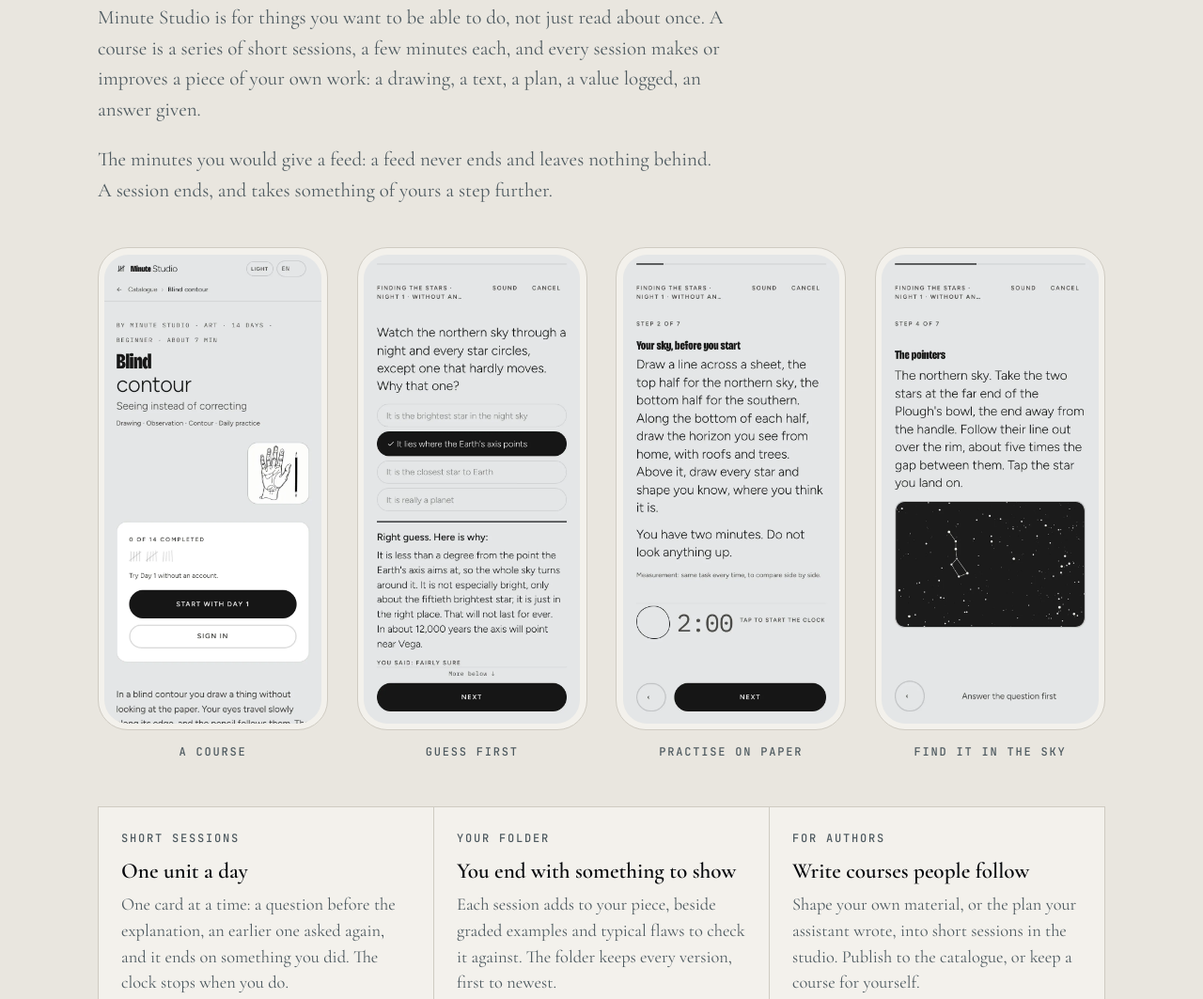
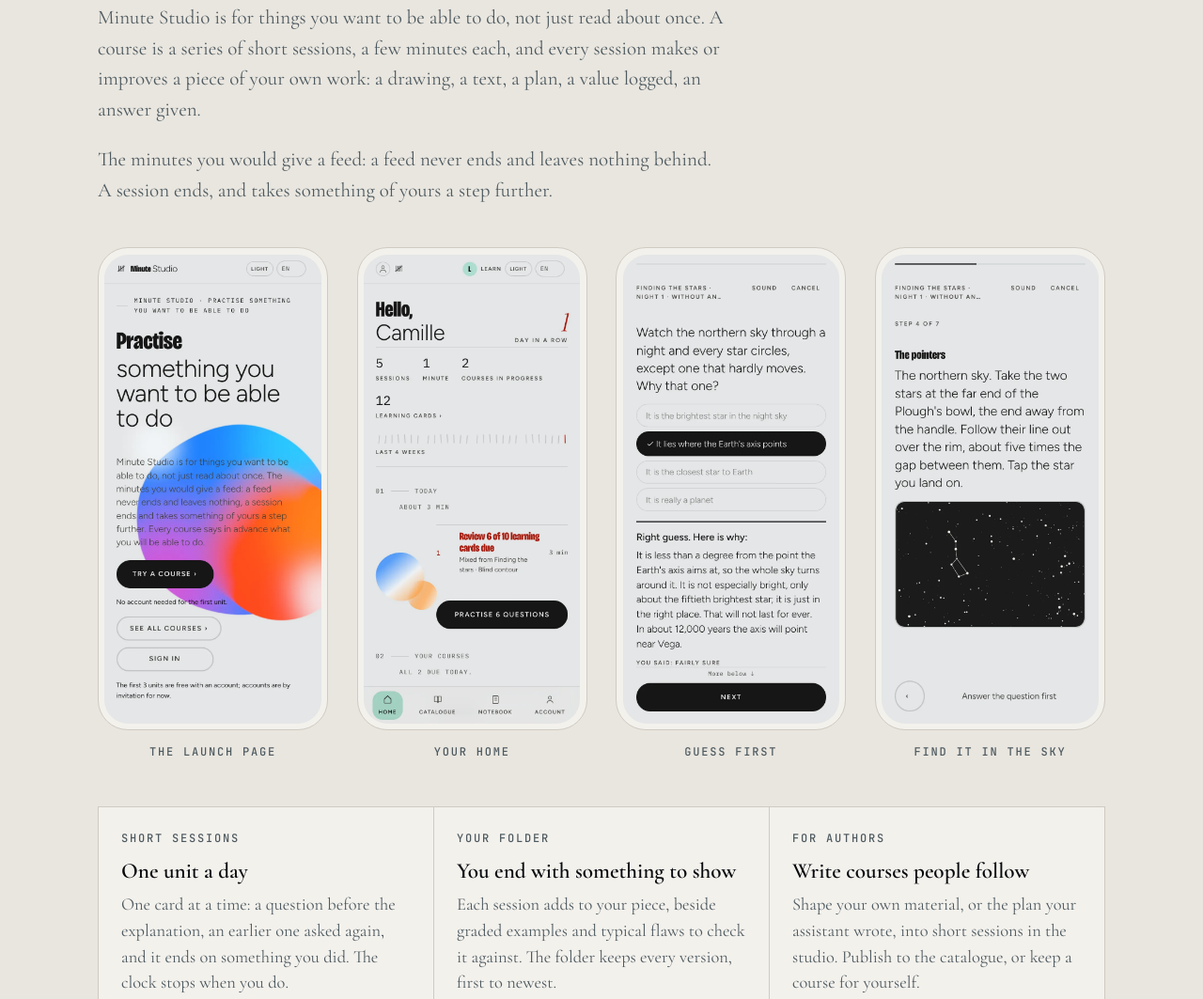
Before and after one commit to moritzfontaine/kormoranlabs-website, a plain HTML site: page index.html in a window 1280 px wide. Shown: the part 1105-2168 px from the top of the page at 94% size. Drawn offline with Linux system fonts and the light colour scheme.

Commit message:
Minute Studio: show the launch page and a learner's home
They take the place of the course page and the paper task; the question
and the star map stay. Captured from a local build with a trial account
that worked through the first unit of two courses.

Co-Authored-By: Claude Opus 5.5 <noreply@anthropic.com>
Claude-Session: https://claude.ai/code/session_01HKzTyGsko6rRqh69ouTYEk

```diff
--- a/index.html
+++ b/index.html
@@ -89,20 +89,20 @@
       <ul class="screens" aria-label="Minute Studio screens">
         <li>
           <figure>
-            <div class="phone"><img src="assets/screens/minute-studio-course.webp" width="393" height="852" loading="lazy" decoding="async" alt="The Blind contour course page: fourteen days of drawing, about seven minutes a day, with day 1 open without an account."></div>
-            <figcaption class="label">A course</figcaption>
+            <div class="phone"><img src="assets/screens/minute-studio-launch.webp" width="393" height="852" loading="lazy" decoding="async" alt="The Minute Studio launch page: Practise something you want to be able to do, with a button to try a course without an account."></div>
+            <figcaption class="label">The launch page</figcaption>
+          </figure>
+        </li>
+        <li>
+          <figure>
+            <div class="phone"><img src="assets/screens/minute-studio-home.webp" width="393" height="852" loading="lazy" decoding="async" alt="A learner's home page: sessions so far, two courses in progress, learning cards due today and a button to practise them."></div>
+            <figcaption class="label">Your home</figcaption>
           </figure>
         </li>
         <li>
           <figure>
             <div class="phone"><img src="assets/screens/minute-studio-question.webp" width="393" height="852" loading="lazy" decoding="async" alt="A question from Finding the stars, answered, with the explanation of why the right answer is right."></div>
             <figcaption class="label">Guess first</figcaption>
-          </figure>
-        </li>
-        <li>
-          <figure>
-            <div class="phone"><img src="assets/screens/minute-studio-practice.webp" width="393" height="852" loading="lazy" decoding="async" alt="A two-minute task: draw the night sky you know from memory, the same task every time to compare side by side."></div>
-            <figcaption class="label">Practise on paper</figcaption>
           </figure>
         </li>
         <li>
```
Also changed, not shown: assets/screens/minute-studio-course.webp (deleted), assets/screens/minute-studio-home.webp (added), assets/screens/minute-studio-launch.webp (added), assets/screens/minute-studio-practice.webp (deleted).
